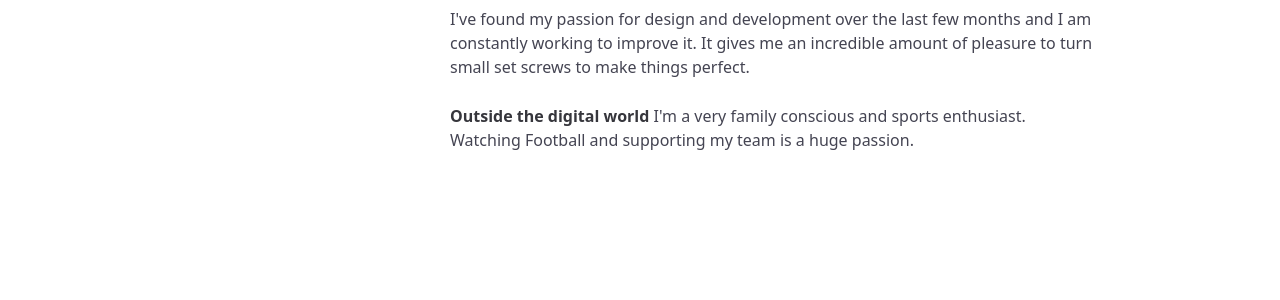
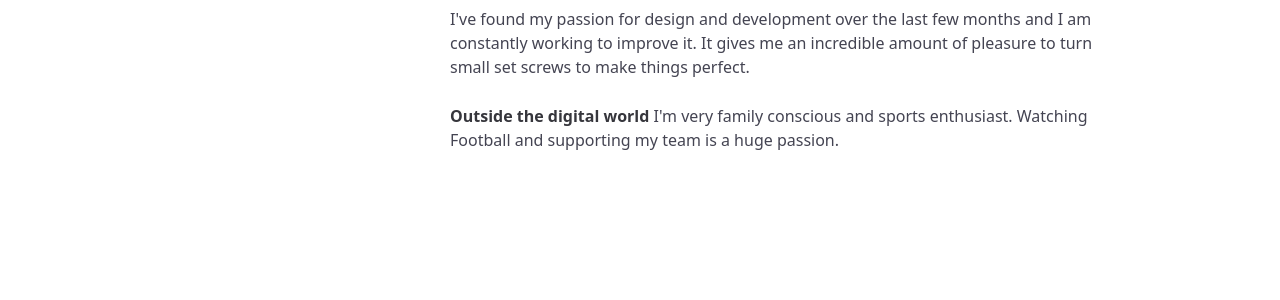
Before and after one commit to basselini/v1, a Jekyll site: the page built from index.html, in a window 1280 px wide. Shown: the part 1090-1390 px from the top of the page. Built offline with Jekyll 4.4.1, drawn with Linux system fonts in a browser that asks for light colours; nearby versions of some CDN libraries.

```diff
--- a/_includes/background.html
+++ b/_includes/background.html
@@ -8,6 +8,6 @@
     </p>
     <p>I've found my passion for design and development over the last few months and I am constantly working to improve it.
       It gives me an incredible amount of pleasure to turn small set screws to make things perfect.</p>
-    <p><strong> Outside the digital world</strong> I'm a very family conscious and sports enthusiast. Watching Football and supporting my team is a huge passion.</p>
+    <p><strong> Outside the digital world</strong> I'm very family conscious and sports enthusiast. Watching Football and supporting my team is a huge passion.</p>
   </div>
 </section>
```
